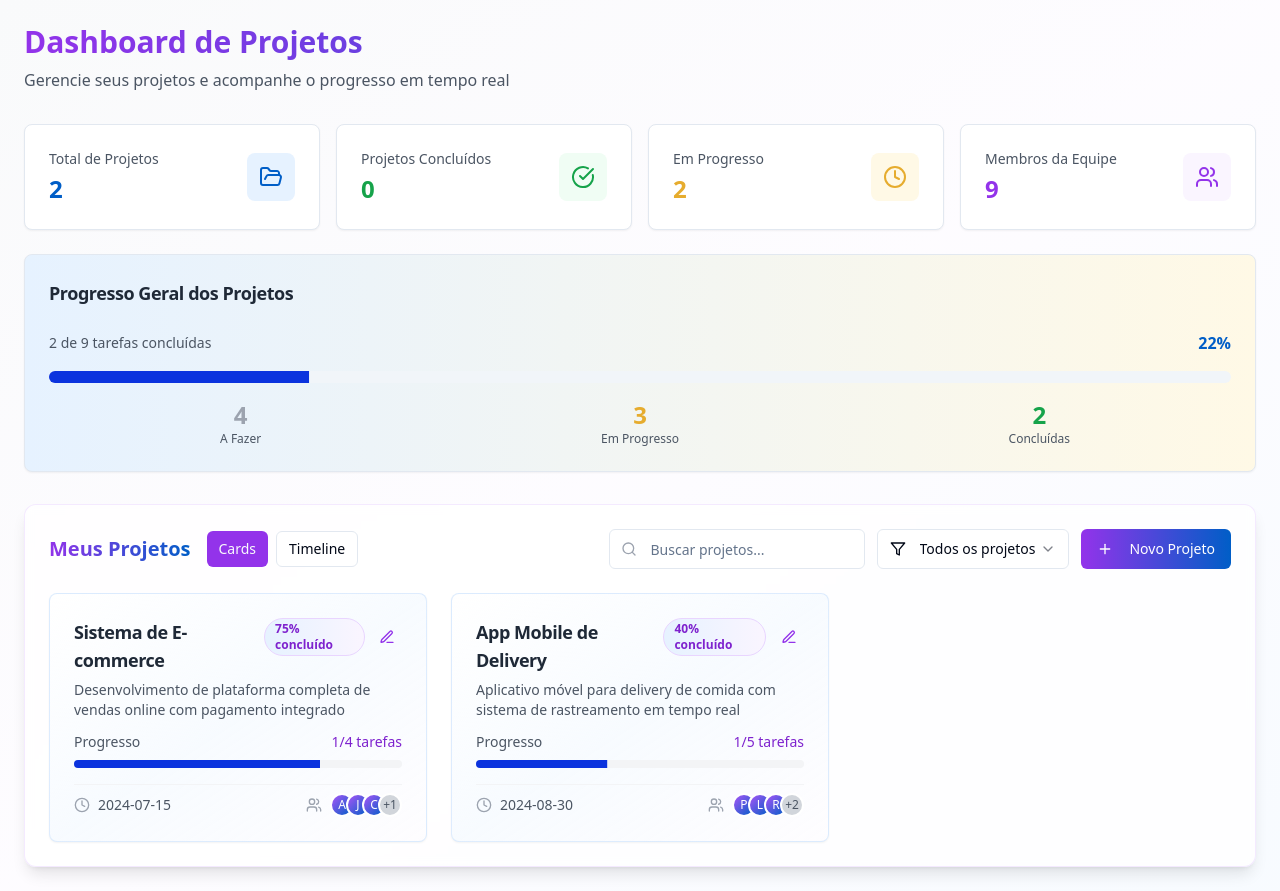
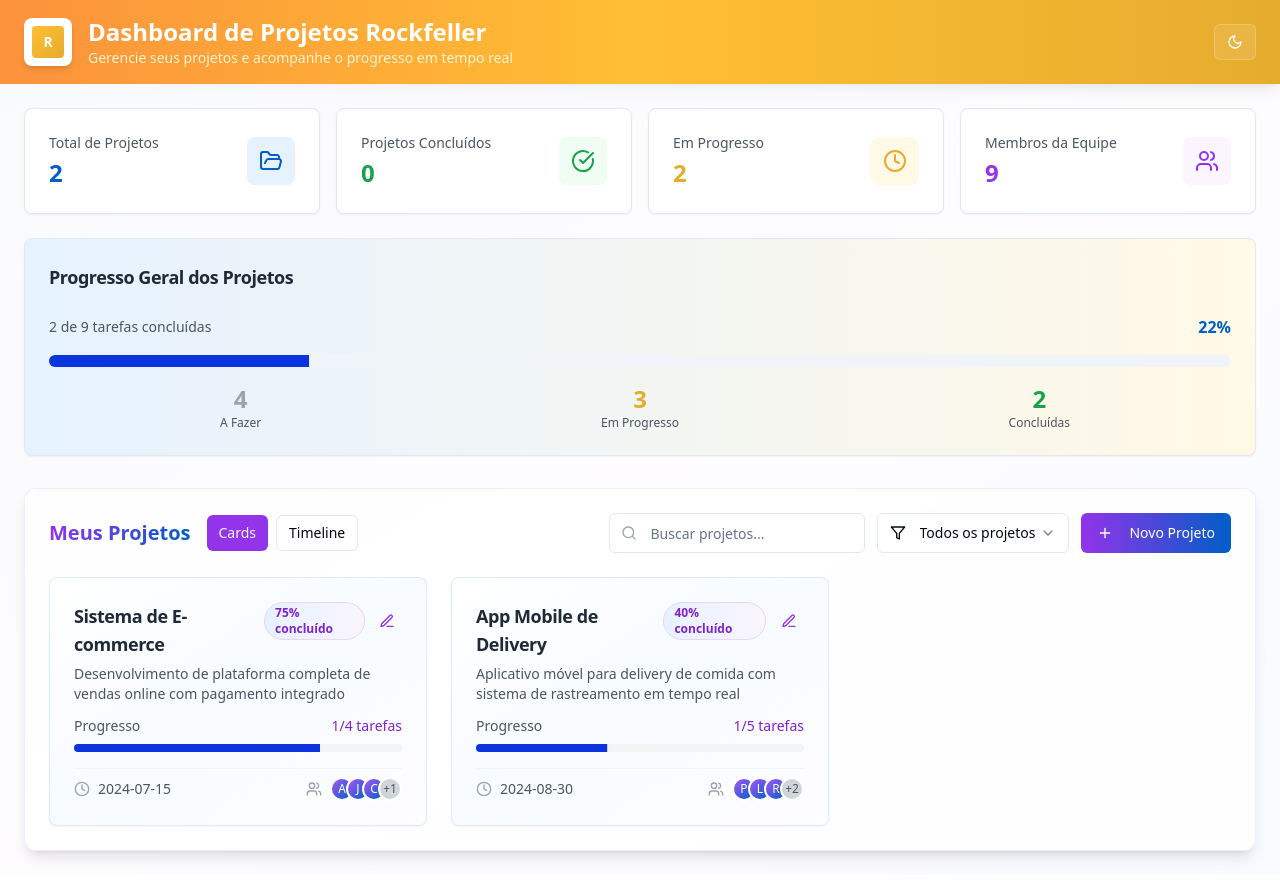
Before and after one commit to takkyonAI/fluxo-de-projetos-vibrante, a React (Vite) app: page / in a window 1280 px wide. Built offline with nearby package versions, Linux system fonts and the light colour scheme.

Commit message:
feat: Add dark mode toggle, update title, and add top bar
- Added a button to toggle dark mode.
- Changed the dashboard title to "Dashboard de Projetos Rockfeller".
- Implemented a yellow top bar with a small logo.

```diff
--- a/src/components/ProjectDashboard.tsx
+++ b/src/components/ProjectDashboard.tsx
@@ -1,6 +1,6 @@
 import React, { useState } from 'react';
 import { Button } from '@/components/ui/button';
-import { Plus, Filter, Search, FolderOpen } from 'lucide-react';
+import { Plus, Filter, Search, FolderOpen, Moon, Sun } from 'lucide-react';
 import { Input } from '@/components/ui/input';
 import { Select, SelectContent, SelectItem, SelectTrigger, SelectValue } from '@/components/ui/select';
 import ProjectCard from './ProjectCard';
@@ -26,6 +26,8 @@ interface Project {
 }
 
 const ProjectDashboard = () => {
+  const [darkMode, setDarkMode] = useState(false);
+
   const [projects, setProjects] = useState<Project[]>([
     {
       id: '1',
@@ -102,17 +104,49 @@ const ProjectDashboard = () => {
     ));
   };
 
+  const toggleDarkMode = () => {
+    setDarkMode(!darkMode);
+    document.documentElement.classList.toggle('dark');
+  };
+
   return (
-    <div className="min-h-screen bg-gradient-to-br from-gray-50 via-purple-50/30 to-blue-50/30 p-6">
-      <div className="max-w-7xl mx-auto">
-        <div className="mb-8">
-          <h1 className="text-3xl font-bold bg-gradient-to-r from-purple-600 to-blue-600 bg-clip-text text-transparent mb-2">Dashboard de Projetos</h1>
-          <p className="text-gray-600">Gerencie seus projetos e acompanhe o progresso em tempo real</p>
+    <div className={`min-h-screen ${darkMode ? 'dark' : ''}`}>
+      {/* Header com faixa amarela */}
+      <div className="bg-gradient-to-r from-orange-400 via-orange-500 to-orange-600 shadow-lg">
+        <div className="max-w-7xl mx-auto px-6 py-4">
+          <div className="flex items-center justify-between">
+            <div className="flex items-center gap-4">
+              {/* Logo pequena */}
+              <div className="bg-white rounded-lg p-2 shadow-md">
+                <div className="w-8 h-8 bg-gradient-to-br from-orange-500 to-orange-600 rounded flex items-center justify-center">
+                  <span className="text-white font-bold text-sm">R</span>
+                </div>
+              </div>
+              <div>
+                <h1 className="text-2xl font-bold text-white">Dashboard de Projetos Rockfeller</h1>
+                <p className="text-orange-100 text-sm">Gerencie seus projetos e acompanhe o progresso em tempo real</p>
+              </div>
             </div>
 
+            {/* Botão Dark Mode */}
+            <Button
+              variant="outline"
+              size="sm"
+              onClick={toggleDarkMode}
+              className="bg-white/10 border-white/20 text-white hover:bg-white/20"
+            >
+              {darkMode ? <Sun className="w-4 h-4" /> : <Moon className="w-4 h-4" />}
+            </Button>
+          </div>
+        </div>
+      </div>
+
+      {/* Conteúdo principal */}
+      <div className="bg-gradient-to-br from-gray-50 via-purple-50/30 to-blue-50/30 dark:from-gray-900 dark:via-purple-950/30 dark:to-blue-950/30 p-6">
+        <div className="max-w-7xl mx-auto">
           <DashboardStats projects={projects} />
 
-        <div className="mt-8 bg-white/80 backdrop-blur-sm rounded-xl shadow-lg border border-purple-200/50 p-6">
+          <div className="mt-8 bg-white/80 dark:bg-gray-800/80 backdrop-blur-sm rounded-xl shadow-lg border border-purple-200/50 dark:border-purple-700/50 p-6">
             <div className="flex flex-col lg:flex-row justify-between items-start lg:items-center gap-4 mb-6">
               <div className="flex items-center gap-4">
                 <h2 className="text-xl font-semibold bg-gradient-to-r from-purple-600 to-blue-600 bg-clip-text text-transparent">Meus Projetos</h2>
@@ -227,6 +261,7 @@ const ProjectDashboard = () => {
           />
         </div>
       </div>
+    </div>
   );
 };
 
```
Lines whose indentation alone changed are shown as unchanged.
